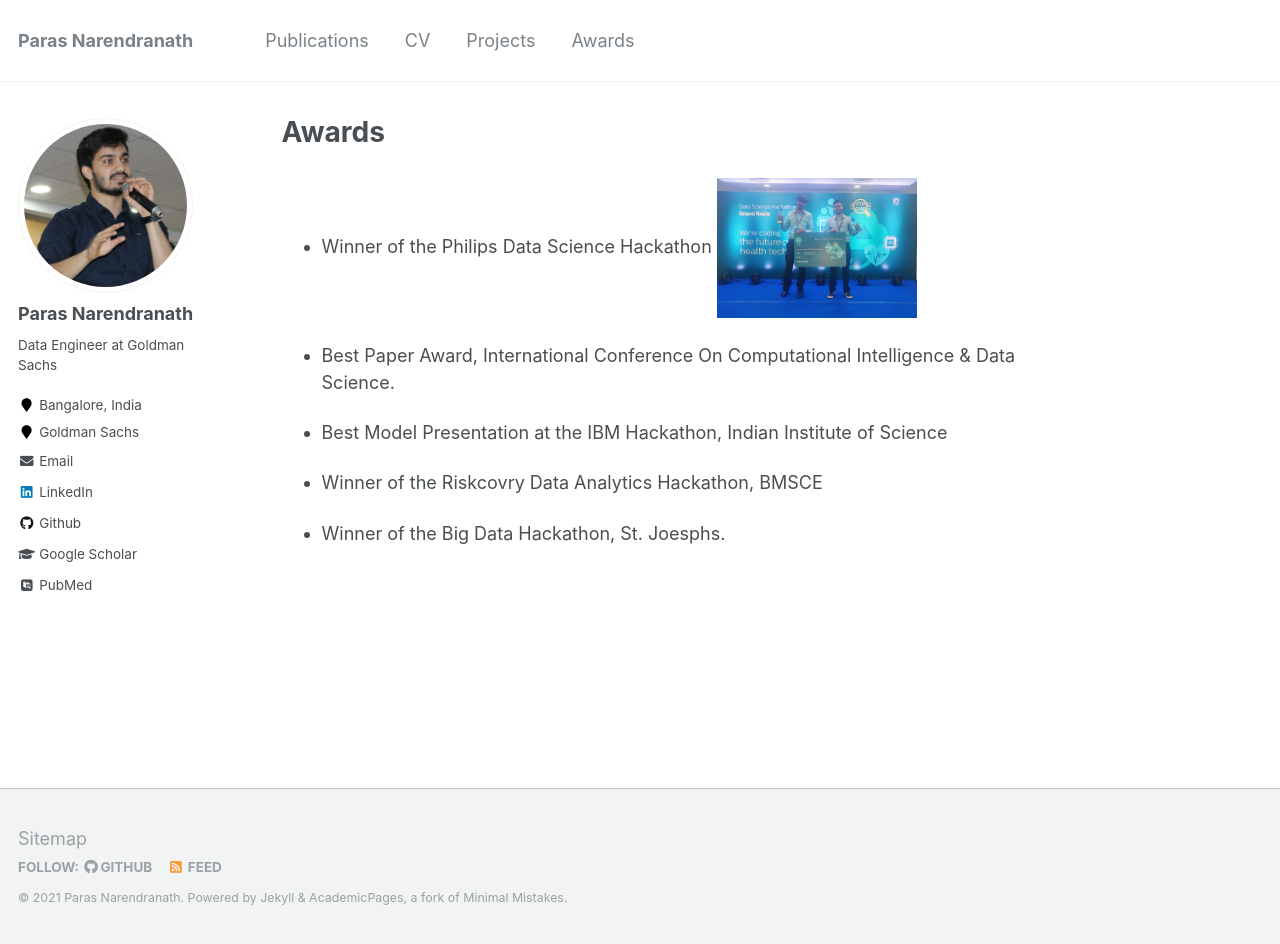
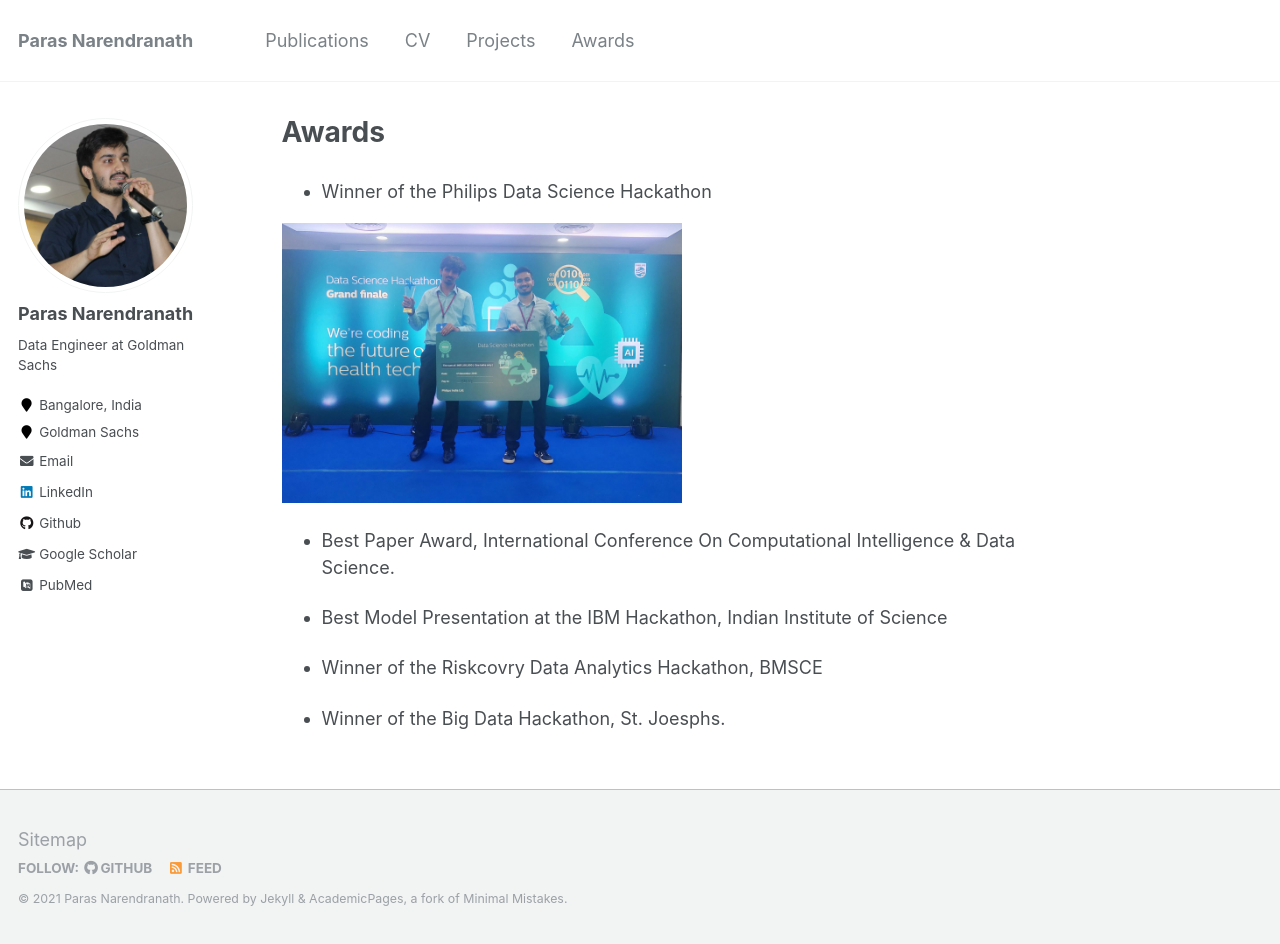
Before and after one commit to parasnaren/github-io-page, a Jekyll site: the page built from _pages/awards.md, in a window 1280 px wide and 944 px high. Built offline with Jekyll 4.4.1, drawn with Linux system fonts in a browser that asks for light colours; some web fonts are replaced.

Commit message:
adhoc change

```diff
--- a/_pages/awards.md
+++ b/_pages/awards.md
@@ -5,7 +5,8 @@ author_profile: true
 ---
 
 - Winner of the Philips Data Science Hackathon
-<img src="https://parasnaren.github.io/images/philips.jfif" alt="philips" width="200"/>
+
+<img src="https://parasnaren.github.io/images/philips.jfif" alt="philips" width="400"/>
 
 - Best Paper Award, International Conference On Computational Intelligence & Data Science.
 
```
Also changed, not shown: _pages/projects.md (+1 -1 lines).
